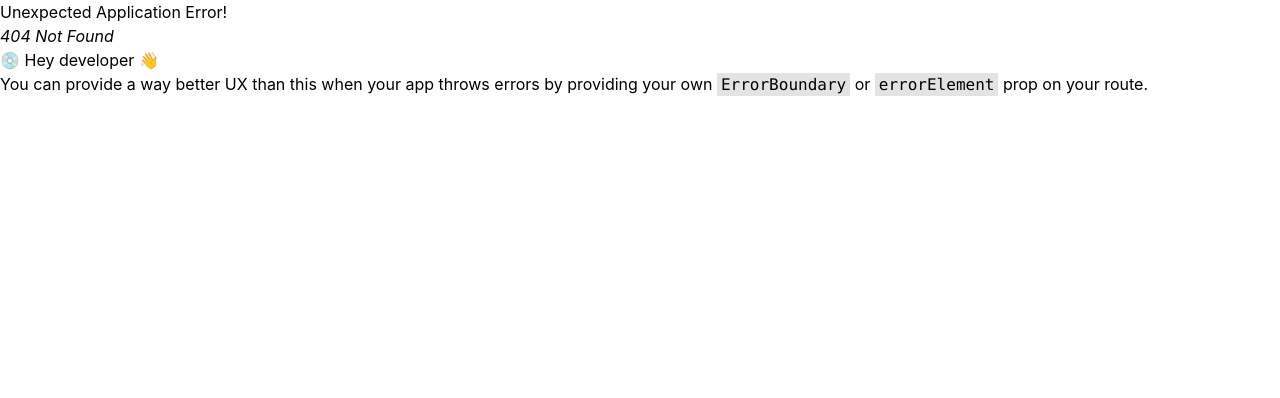
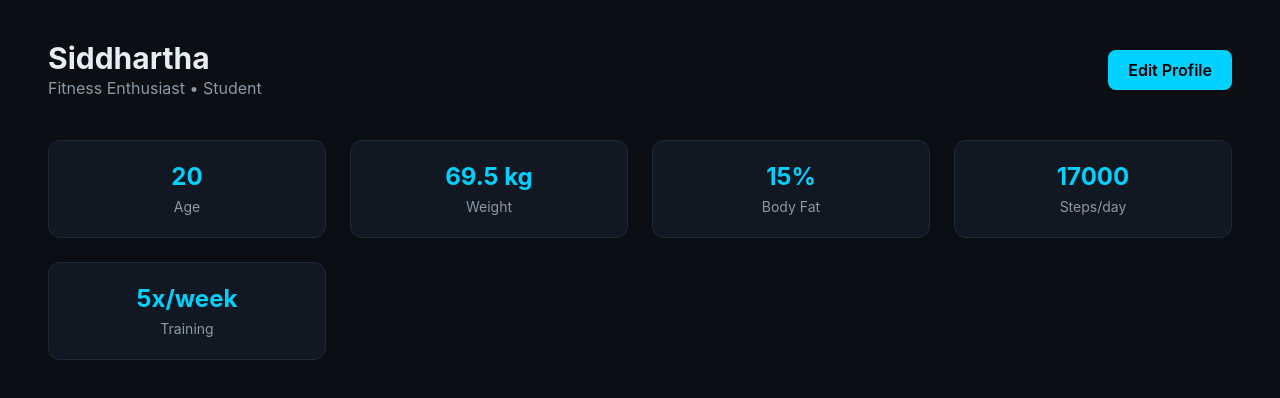
Before and after one commit to Mohitbhatt27/F99, a React (Vite) app: page /profile in a window 1280 px wide. Before the commit this address had no page. Shown: the top 398 px of the page. Built offline with nearby package versions, Linux system fonts and the light colour scheme.

Commit message:
Add Profile component and integrate routing for Profile page

```diff
--- /dev/null
+++ b/components/Profile.jsx
@@ -0,0 +1,136 @@
+import { useState } from "react";
+
+export default function Profile() {
+  const [open, setOpen] = useState(false);
+
+  const [data, setData] = useState({
+    age: 20,
+    weight: 69.5,
+    bodyFat: 15,
+    steps: 17000,
+    frequency: 5,
+  });
+
+  const [form, setForm] = useState(data);
+
+  function handleChange(e) {
+    setForm({ ...form, [e.target.name]: e.target.value });
+  }
+
+  function handleSave() {
+    setData(form);
+    setOpen(false);
+  }
+
+  return (
+    <div className="w-full min-h-screen bg-[#0B0F14] text-[#E6EDF3] px-6 md:px-12 py-10">
+      {/* Header */}
+      <div className="flex justify-between items-center">
+        <div>
+          <h1 className="text-3xl font-bold">Siddhartha</h1>
+          <p className="text-[#8B98A5]">Fitness Enthusiast • Student</p>
+        </div>
+
+        <button
+          onClick={() => setOpen(true)}
+          className="bg-[#00D1FF] text-black px-5 py-2 rounded-lg font-semibold hover:scale-105 transition"
+        >
+          Edit Profile
+        </button>
+      </div>
+
+      {/* Stats */}
+      <div className="mt-10 grid grid-cols-2 md:grid-cols-4 gap-6">
+        <Stat label="Age" value={data.age} />
+        <Stat label="Weight" value={`${data.weight} kg`} />
+        <Stat label="Body Fat" value={`${data.bodyFat}%`} />
+        <Stat label="Steps/day" value={data.steps} />
+        <Stat label="Training" value={`${data.frequency}x/week`} />
+      </div>
+
+      {/* Modal */}
+      {open && (
+        <div className="fixed inset-0 bg-black/60 flex items-center justify-center z-50">
+          <div className="bg-[#121821] p-8 rounded-2xl w-[90%] max-w-md border border-[#1f2933] shadow-2xl">
+            <h2 className="text-xl font-semibold mb-6">Edit Profile</h2>
+
+            <div className="space-y-4">
+              <Input
+                label="Age"
+                name="age"
+                value={form.age}
+                onChange={handleChange}
+              />
+              <Input
+                label="Weight (kg)"
+                name="weight"
+                value={form.weight}
+                onChange={handleChange}
+              />
+              <Input
+                label="Body Fat (%)"
+                name="bodyFat"
+                value={form.bodyFat}
+                onChange={handleChange}
+              />
+              <Input
+                label="Steps/day"
+                name="steps"
+                value={form.steps}
+                onChange={handleChange}
+              />
+              <Input
+                label="Training Frequency (days/week)"
+                name="frequency"
+                value={form.frequency}
+                onChange={handleChange}
+              />
+            </div>
+
+            <div className="flex justify-end gap-3 mt-6">
+              <button
+                onClick={() => setOpen(false)}
+                className="px-4 py-2 rounded-lg border border-[#1f2933] text-[#8B98A5]"
+              >
+                Cancel
+              </button>
+
+              <button
+                onClick={handleSave}
+                className="bg-[#00FF88] text-black px-5 py-2 rounded-lg font-semibold hover:scale-105 transition"
+              >
+                Save
+              </button>
+            </div>
+          </div>
+        </div>
+      )}
+
+      <div className="h-10" />
+    </div>
+  );
+}
+
+function Stat({ label, value }) {
+  return (
+    <div className="bg-[#121821] p-5 rounded-xl border border-[#1f2933] text-center">
+      <p className="text-2xl font-bold text-[#00D1FF]">{value}</p>
+      <p className="text-[#8B98A5] text-sm mt-1">{label}</p>
+    </div>
+  );
+}
+
+function Input({ label, name, value, onChange }) {
+  return (
+    <div>
+      <label className="text-sm text-[#8B98A5]">{label}</label>
+      <input
+        type="number"
+        name={name}
+        value={value}
+        onChange={onChange}
+        className="w-full mt-1 px-3 py-2 rounded-lg bg-[#0B0F14] border border-[#1f2933] focus:outline-none focus:border-[#00D1FF]"
+      />
+    </div>
+  );
+}
--- a/src/App.jsx
+++ b/src/App.jsx
@@ -4,6 +4,7 @@ import viteLogo from "./assets/vite.svg";
 import heroImg from "./assets/hero.png";
 import LandingPage from "../pages/LandingPage";
 import "./App.css";
+import Profile from "../components/Profile";
 
 export default function App() {
   const [loading, setLoading] = useState(true);
--- a/src/main.jsx
+++ b/src/main.jsx
@@ -6,6 +6,7 @@ import { createBrowserRouter, RouterProvider } from "react-router-dom";
 import LandingPage from "../pages/LandingPage.jsx";
 import Login from "../pages/LoginPage.jsx";
 import Signup from "../pages/SignUpPage.jsx";
+import Profile from "../components/Profile.jsx";
 const router = createBrowserRouter([
   {
     path: "/",
@@ -19,6 +20,10 @@ const router = createBrowserRouter([
     path: "/signup",
     element: <Signup />,
   },
+  {
+    path: "/profile",
+    element: <Profile />,
+  },
 ]);
 createRoot(document.getElementById("root")).render(
   <StrictMode>
```
